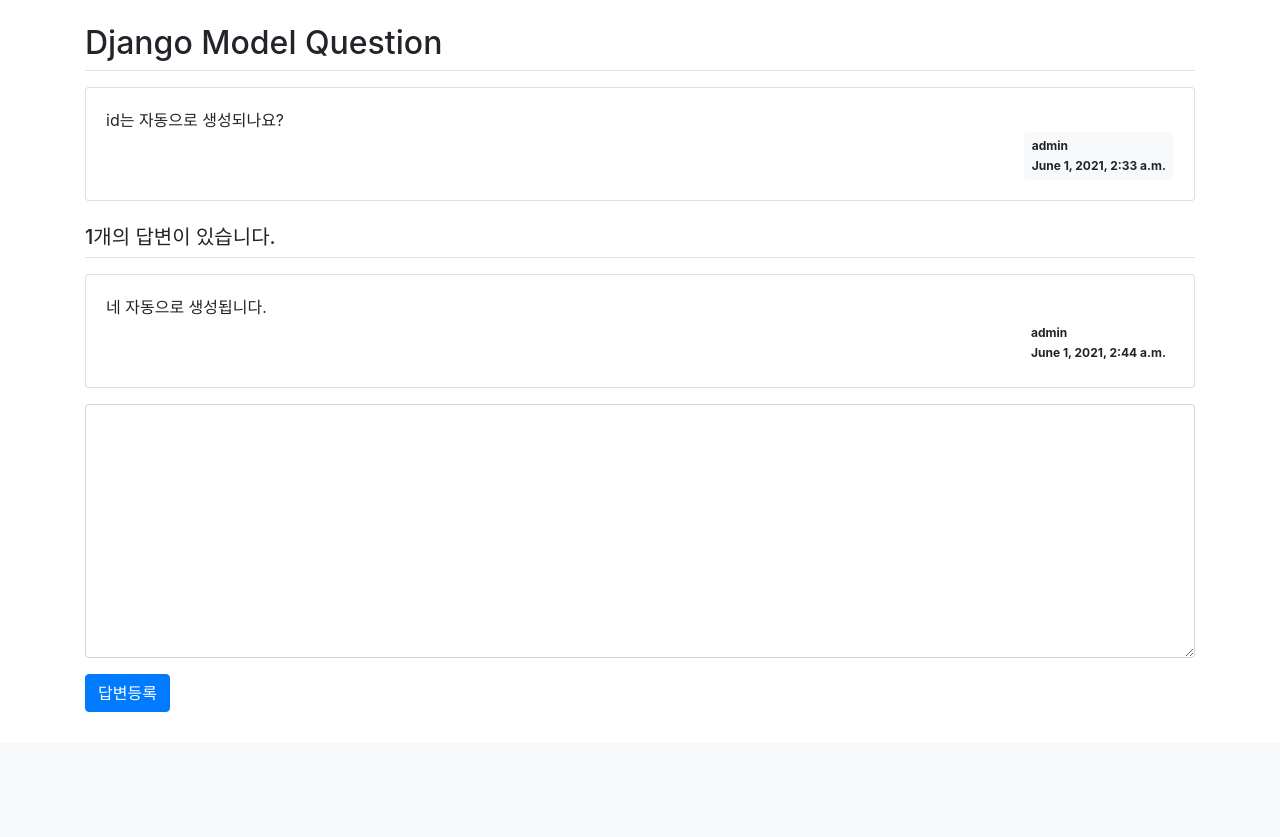
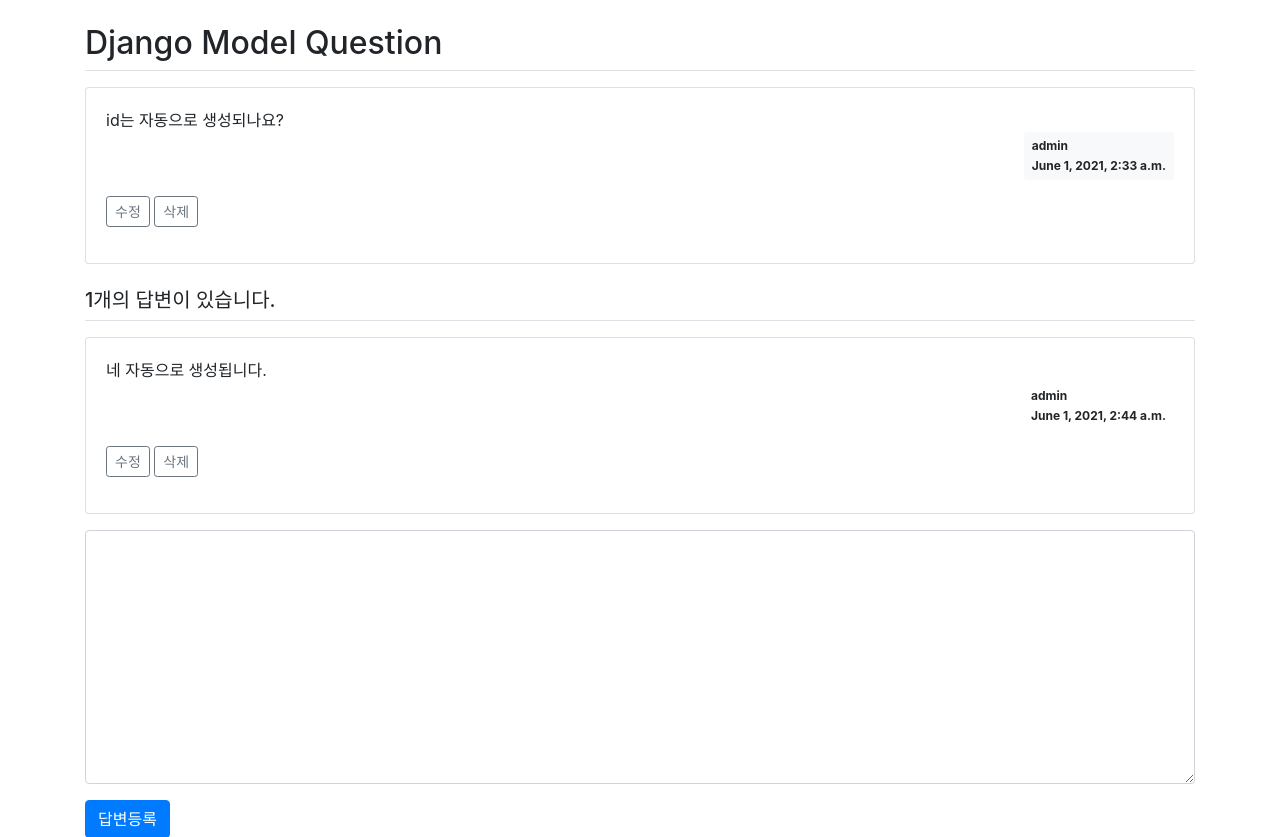
Before and after one commit to liebeDY/django, a Django app: page /pybo/2/ in a window 1280 px wide. Shown: the part 57-894 px from the top of the page. Before the commit the page ends 769 px from the top, so only its background shows below. Run offline with Django 3.2, Linux system fonts and the light colour scheme; a user stored in the database is signed in; data comes from the database, SQL or seed files in the repository; both versions use the stored data as it was after the commit; some libraries are stand-ins or nearby versions.

Commit message:
장고 3-09 게시물 수정&삭제 기능 추가하기

```diff
--- a/mysite/pybo/models.py
+++ b/mysite/pybo/models.py
@@ -5,22 +5,22 @@ from django.contrib.auth.models import User
 
 class Question(models.Model):
 
-    author = models.ForeignKey(User, on_delete=models.CASCADE)
-
     subject = models.CharField(max_length=200)
     content = models.TextField()
     create_date = models.DateTimeField()
+    author = models.ForeignKey(User, on_delete=models.CASCADE)
+    modify_date = models.DateTimeField(null=True, blank=True)   #blank=True : form.is_valid()를 통한 입력 폼 데이터 검사 시 값이 없어도 된다는 의미
 
     def __str__(self):
         return self.subject
 
 class Answer(models.Model):
 
-    author = models.ForeignKey(User, on_delete=models.CASCADE)
-
     question = models.ForeignKey(Question, on_delete = models.CASCADE)
     content = models.TextField()
     create_date = models.DateTimeField()
+    author = models.ForeignKey(User, on_delete=models.CASCADE)
+    modify_date = models.DateTimeField(null=True, blank=True)
 
     def __str__(self):
         return self.content
--- a/mysite/pybo/urls.py
+++ b/mysite/pybo/urls.py
@@ -10,4 +10,8 @@ urlpatterns = [
     path('<int:question_id>/', views.detail, name='detail'),
     path('answer/create/<int:question_id>/', views.answer_create, name='answer_create'),
     path('question/create/', views.question_create, name='question_create'),
+    path('question/modify/<int:question_id>/', views.question_modify, name='question_modify'),
+    path('question/delete/<int:question_id>/', views.question_delete, name='question_delete'),
+    path('answer/modify/<int:answer_id>/', views.answer_modify, name="answer_modify"),
+    path('answer/delete/<int:answer_id>/', views.answer_delete, name="answer_delete"),
 ]
--- a/mysite/pybo/views.py
+++ b/mysite/pybo/views.py
@@ -1,3 +1,4 @@
+from datetime import time
 from django.shortcuts import render, get_object_or_404, redirect
 
 from django.http import HttpResponse
@@ -11,6 +12,8 @@ from .forms import QuestionForm, AnswerForm
 from django.core.paginator import Paginator
 
 from django.contrib.auth.decorators import login_required
+
+from django.contrib import messages
 
 # Create your views here.
 
@@ -77,3 +80,80 @@ def question_create(request):
         form = QuestionForm()
     context = {'form': form}
     return render(request, 'pybo/question_form.html', context)
+
+
+@login_required(login_url='common:login')
+def question_modify(request, question_id):
+    """
+    pybo 질문수정
+    """
+    question = get_object_or_404(Question, pk=question_id)
+
+    if request.user != question.author:
+        messages.error(request, '수정권한이 없습니다')  # messages 모듈 : 오류를 임의로 발생시키고 싶은 경우 (넌필드 오류)
+        return redirect('pybo:detail', question_id=question.id)
+
+    if request.method == "POST":    # POST 방식으로 호출되어 데이터 수정이 이뤄짐
+        form = QuestionForm(request.POST, instance=question)    # instance 매개변수에 question을 저장하면 기존 값을 폼에 채울 수 있다.
+        if form.is_valid():
+            question = form.save(commit=False)
+            question.author = request.user
+            question.modify_date = timezone.now()
+            question.save()
+            return redirect('pybo:detail', question_id=question_id)
+    else:   # GET 방식으로 호출되어 질문 수정 화면이 나타남
+        form = QuestionForm(instance=question)
+    context = {'form': form}
+    return render(request, 'pybo/question_form.html', context)
+
+
+@login_required(login_url='common:login')
+def question_delete(request, question_id):
+    """
+    pybo 질문삭제
+    """
+    question = get_object_or_404(Question, pk=question_id)
+
+    if request.user != question.author:
+        messages.error(request, '삭제권한이 없습니다')
+        return redirect('pybo:detail', question_id = question_id)
+
+    question.delete()
+    return redirect('pybo:index')
+
+
+@login_required(login_url='common:login')
+def answer_modify(request, answer_id):
+    """
+    pybo 답변수정
+    """
+    answer = get_object_or_404(Answer, pk=answer_id)
+    if request.user != answer.author:
+        messages.error(request, '수정권한이 없습니다')
+        return redirect('pybo:detail', question_id=answer.question.id)
+
+    if request.method == "POST":
+        form = AnswerForm(request.POST, instance=answer)
+        if form.is_valid():
+            answer = form.save(commit=False)
+            answer.author = request.user
+            answer.modify_date = timezone.now()
+            answer.save()
+            return redirect('pybo:detail', question_id=answer.question.id)
+    else:
+        form = AnswerForm(instance=answer)
+    context = {'answer': answer, 'form': form}
+    return render(request, 'pybo/answer_form.html', context)
+
+
+@login_required(login_url='common:login')
+def answer_delete(request, answer_id):
+    """
+    pybo 답변삭제
+    """
+    answer = get_object_or_404(Answer, pk=answer_id)
+    if request.user != answer.author:
+        messages.error(request, '삭제권한이 없습니다')
+    else:
+        answer.delete()
+    return redirect('pybo:detail', question_id=answer.question.id)
--- a/mysite/templates/base.html
+++ b/mysite/templates/base.html
@@ -20,5 +20,9 @@
 <script src="{% static 'jquery-3.6.0.min.js' %}"></script>
 <!-- Bootstrap JS -->
 <script src="{% static 'bootstrap.min.js' %}"></script>
+<!-- 자바스크립트 Start -->
+{% block script %}
+{% endblock %}
+<!-- 자바스크립트 End -->
 </body>
 </html>
--- a/mysite/templates/pybo/question_detail.html
+++ b/mysite/templates/pybo/question_detail.html
@@ -2,16 +2,42 @@
 {% block content %}
 
 <div class="container my-3">
+    <!-- 사용자 오류 표시 -->
+    {% if messages %}
+        <div class="alert alert-danger my-3" role="alert">
+                {% for message in messages  %}
+                    <strong>{{message.tags}}</strong>
+                    <ul><li>{{message.message}}</li></ul>
+                {% endfor %}
+        </div>
+    {% endif %}
+
     <h2 class="border-bottom py-2">{{ question.subject }}</h2>
     <div class="card my-3">
         <div class="card-body">
             <div class="card-text" style="white-space: pre-line;">{{question.content}}</div>
             <div class="d-flex justify-content-end">
+
+                {% if question.modify_date %}
+                <div class="badge badge-light p-2 text-left mx-3">
+                    <div class="mb-2">modified at</div>
+                    <div>{{ question.modify_date }}</div>
+                </div>
+                {% endif %}
+
                 <div class="badge badge-light p-2 text-left">
                     <div class="mb-2">{{question.author.username}}</div>
                     <div>{{question.create_date}}</div>
                 </div>
             </div>
+
+            {% if request.user == question.author %}
+                <div class="my-3">
+                    <a href="{% url 'pybo:question_modify' question.id %}" class="btn btn-sm btn-outline-secondary">수정</a>
+                    <a href="#" class="delete btn btn-sm btn-outline-secondary" data-uri="{% url 'pybo:question_delete' question.id  %}">삭제</a>
+                </div>
+            {% endif %}
+
         </div>
     </div>
 
@@ -21,11 +47,26 @@
     <div class="card-body">
         <div class="card-text" style="white-space: pre-line;">{{answer.content}}</div>
         <div class="d-flex justify-content-end">
+
+            {% if answer.modify_date %}
+            <div class="badge badge-light p-2 text-left mx-3">
+                <div class="mb-2">modified at</div>
+                <div>{{ answer.modify_date }}</div>
+            </div>
+            {% endif %}
+
             <div class="badge badge-ligth p-2 text-left">
                 <div class="mb-2">{{answer.author.username}}</div>
                 <div>{{answer.create_date}}</div>
             </div>
         </div>
+
+        {% if request.user == answer.author %}
+            <div class="my-3">
+                <a href="{% url 'pybo:answer_modify' answer.id %}" class="btn btn-sm btn-outline-secondary">수정</a>
+                <a href="#" class="delete btn btn-sm btn-outline-secondary " data-uri="{% url 'pybo:answer_delete' answer.id  %}">삭제</a>
+            </div>
+        {% endif %}
     </div>
 </div>
 {% endfor %}
@@ -50,3 +91,15 @@
 </form>
 </div>
 {% endblock %}
+
+{% block script %}
+<script type="text/javascript">
+    $(document).ready(function(){
+        $(".delete").on('click', function(){
+            if(confirm("정말로 삭제하시겠습니까?")){
+                location.href = $(this).data('uri');
+            }
+        });
+    });
+</script>
+{% endblock script %}
```
Also changed, not shown: mysite/templates/pybo/answer_form.html (added, +15 -0 lines), mysite/db.sqlite3, mysite/pybo/migrations/0004_auto_20210604_1405.py (added).
